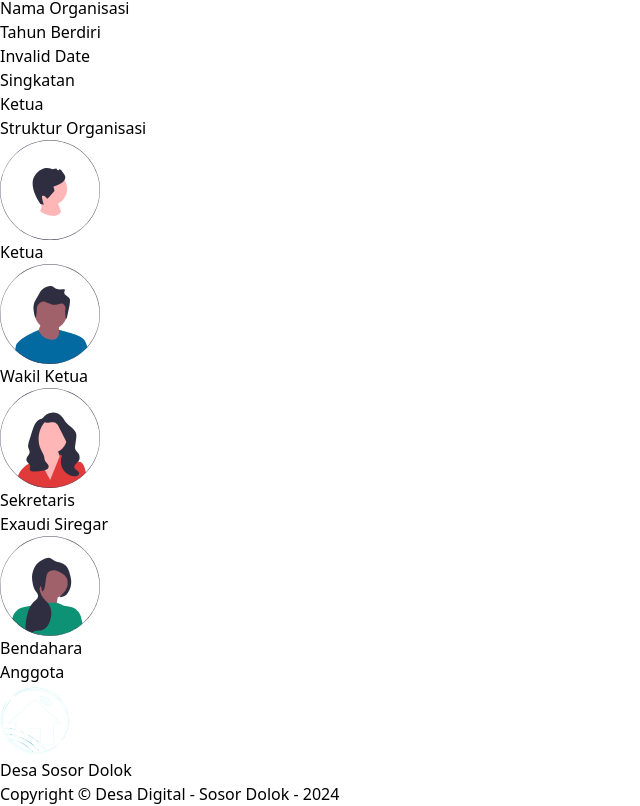
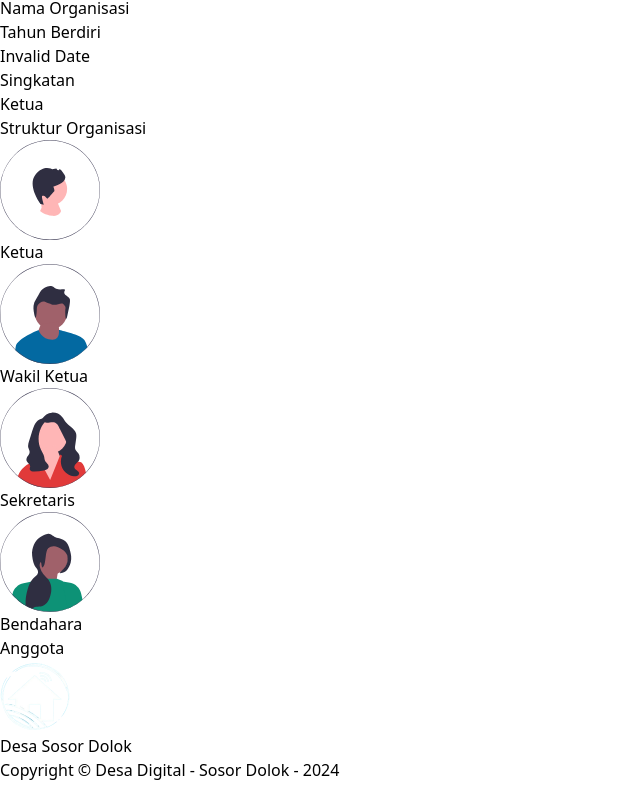
Before and after one commit to seccret404/Desa-Digital-Fe-Home, a React (Vite) app in the folder Home/: page /organisasi-detail/1 in a window 1280 px wide. Shown: the part 588-1394 px from the top of the page, without its empty margins (0-640 px from the left). After the commit the page ends 1370 px from the top, so only its background shows below. Built offline with nearby package versions, Linux system fonts and the light colour scheme; no server answers.

Commit message:
Update Masyarakat

```diff
--- a/Home/src/pages/organisasi/detail.tsx
+++ b/Home/src/pages/organisasi/detail.tsx
@@ -92,7 +92,7 @@ export default function DetailOrganisasi() {
                                              <SekreIcon size={100}/>
                                         </div>
                                         <div className="text-[18px] font-medium mt-[50px]">Sekretaris</div>
-                                        <div className="bg-[#0369A1] text-white w-full text-center text-[14px] pt-1 pb-1">Exaudi Siregar</div>
+                                        <div className="bg-[#0369A1] text-white w-full text-center text-[14px] pt-1 pb-1">{organisasi?.sekretaris}</div>
                                    </div>
                                    <div className="bg-white shadow w-[205px] h-[270px] flex flex-col justify-between  items-center">
                                         <div className="mt-8">
```
